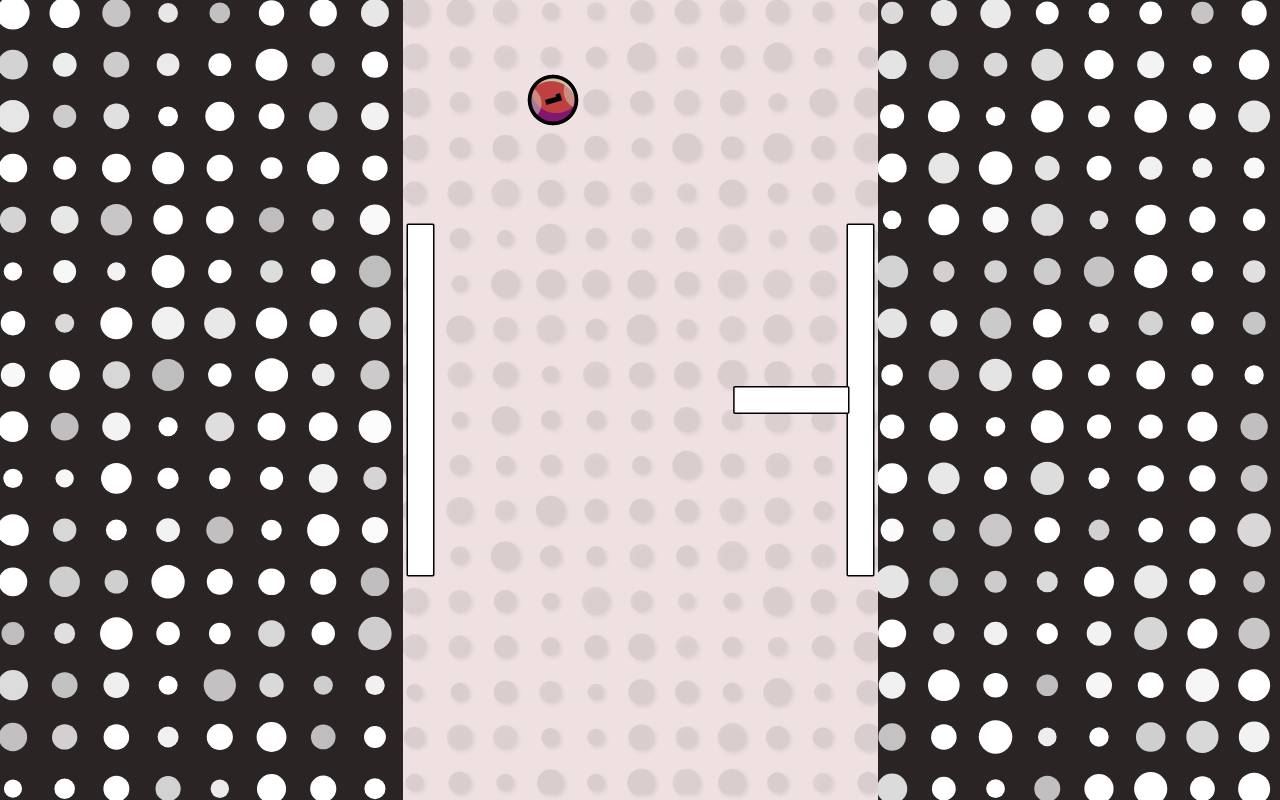
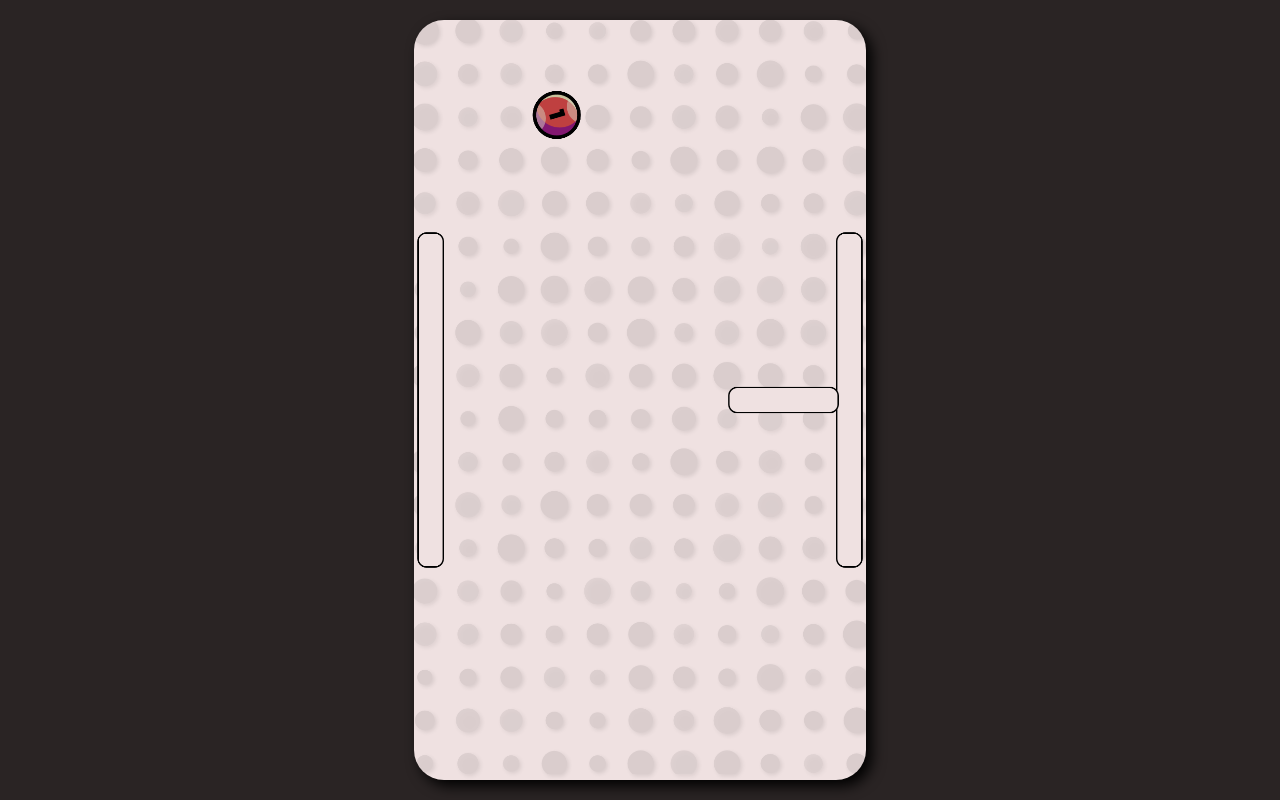
Before and after one commit to Pesopes/bubble_bounce, a plain HTML site: page index.html in a window 1280 px wide. Drawn offline with Linux system fonts and the light colour scheme.

Commit message:
visual niceness

```diff
--- a/index.html
+++ b/index.html
@@ -13,14 +13,17 @@
             display: flex;
             align-items: center;
             justify-content: center;
-            background-image: url("./abstract_dots.svg");
+            /* background-image: url("./abstract_dots.svg"); */
             background-color:#2a2424ff;
             background-size: cover;
             }
         canvas {
             width: 100%;
-            max-height: 100vh;
+            max-height: 95vh;
+            border-radius: 30px;
+            filter: drop-shadow(6px 6px 7px black);
         }
+
     </style>
 </head>
 <body>
--- a/index.js
+++ b/index.js
@@ -33,14 +33,14 @@ class Block {
 		return pos.add(dim.div(2));
 	}
 	render(ctx) {
-		ctx.fillStyle = "white";
+		ctx.fillStyle = "F0EBE3";
 		drawRoundedRect(
 			ctx,
 			this.pos.x,
 			this.pos.y,
 			this.dim.x,
 			this.dim.y,
-			this.borderRadius,
+			this.borderRadius + 15,
 		);
 	}
 }
```
